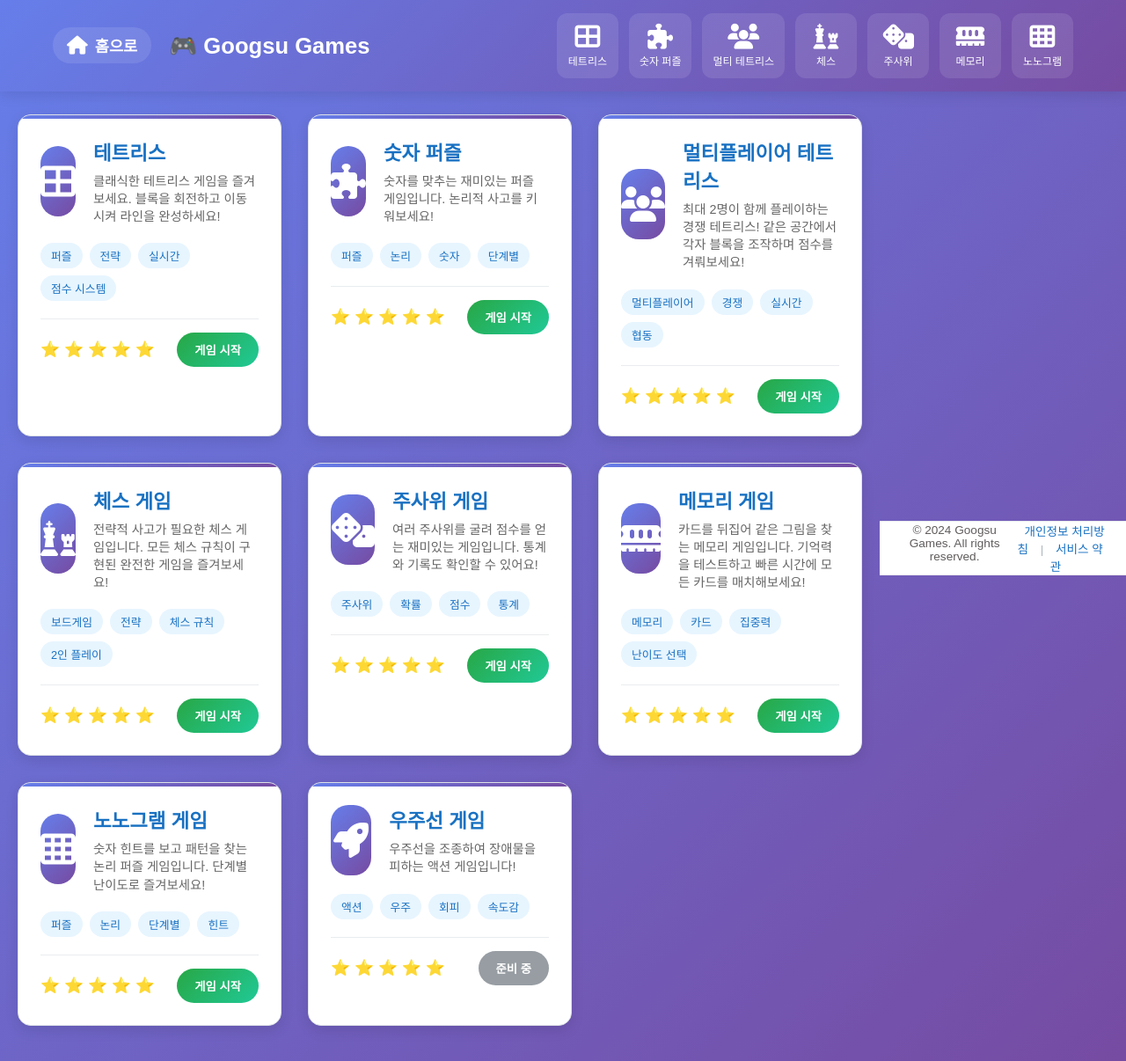
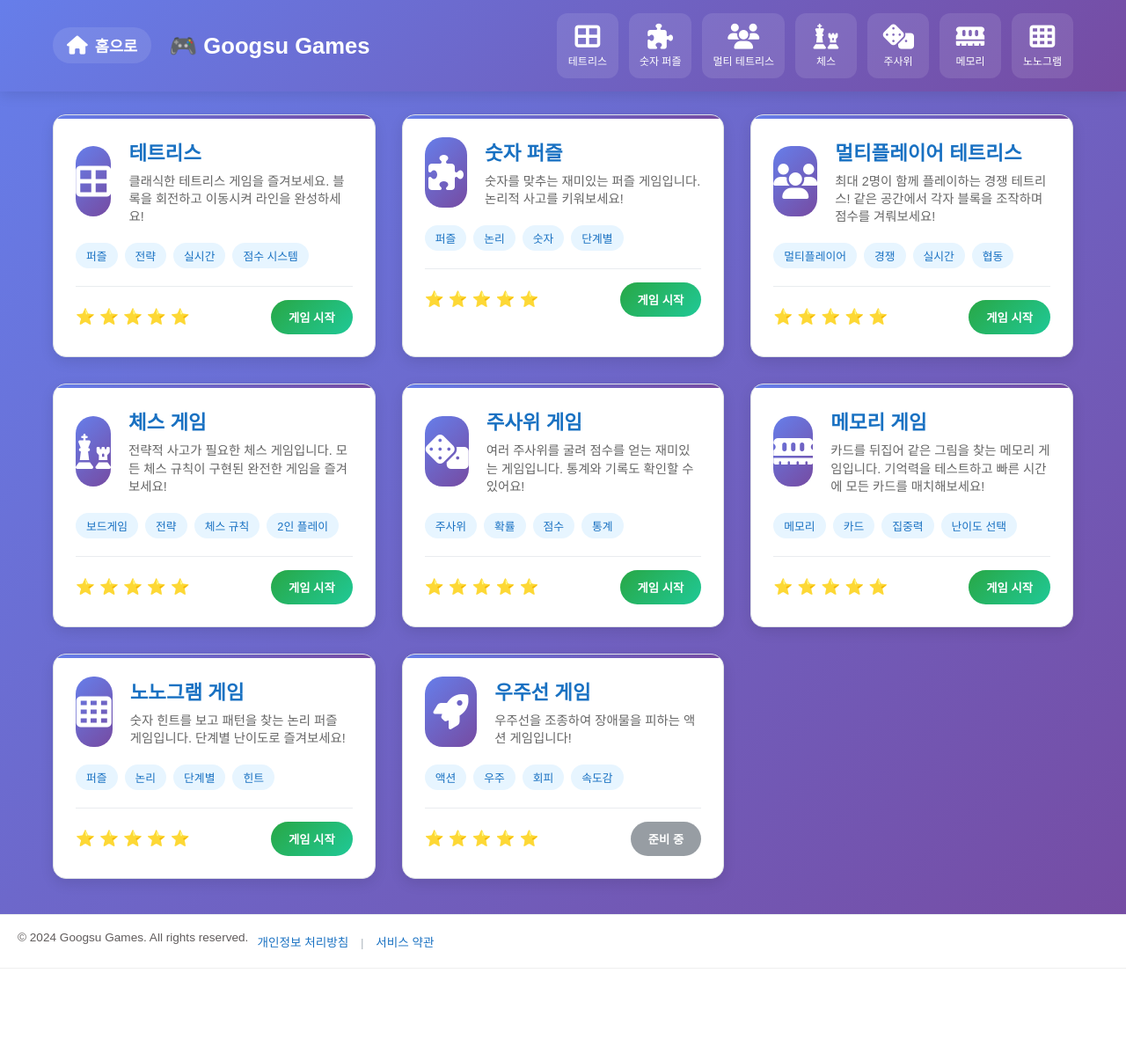
Before and after one commit to mcpeleeGit/web.googsu.com, a PHP site: page /101-game/index.php in a window 1280 px wide. Shown: the whole page at 88% size. After the commit the page ends 1101 px from the top, so only its background shows below. Run offline with PHP 8.4, Linux system fonts and the light colour scheme.

Commit message:
Fix footer positioning to bottom of page in 101-game
Co-authored-by: Cursor <cursoragent@cursor.com>

```diff
--- a/101-game/index.php
+++ b/101-game/index.php
@@ -26,6 +26,8 @@ Route::init($_SERVER['REQUEST_URI']);
             min-height: 100vh;
             margin: 0;
             padding: 0;
+            display: flex;
+            flex-direction: column;
         }
 
         .game-menu {
@@ -131,6 +133,7 @@ Route::init($_SERVER['REQUEST_URI']);
             margin-top: 90px;
             width: 100%;
             box-sizing: border-box;
+            flex: 1;
         }
 
         .game-card {
@@ -629,7 +632,7 @@ Route::init($_SERVER['REQUEST_URI']);
         </div>
     </div>
 
-    <footer style="background: white; padding: 30px 20px; margin-top: 40px; text-align: center; color: #605C5C; border-top: 1px solid #e9ecef;">
+    <footer style="background: white; padding: 30px 20px; margin-top: auto; text-align: center; color: #605C5C; border-top: 1px solid #e9ecef; width: 100%;">
         <p style="margin-bottom: 10px;">&copy; 2024 Googsu Games. All rights reserved.</p>
         <p style="margin: 0;">
             <a href="/101-game/privacy-policy.php" style="color: #1971c2; text-decoration: none; margin: 0 10px;">개인정보 처리방침</a>
```
